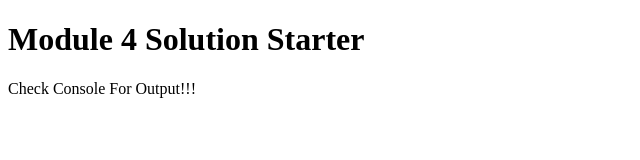
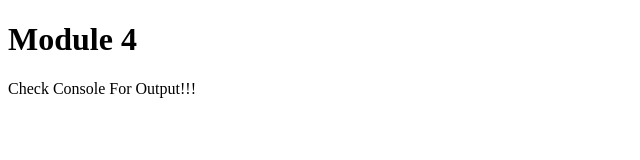
Before and after one commit to Piyush1381/Module-4, a plain HTML site: page index.html in a window 1280 px wide. Shown: the whole page, without its empty margins (0-640 px from the left). Drawn offline with Linux system fonts and the light colour scheme.

Commit message:
Update index.html

```diff
--- a/index.html
+++ b/index.html
@@ -11,7 +11,7 @@
   <script src="script.js"></script>
 </head>
 <body>
-  <h1>Module 4 Solution Starter</h1>
+  <h1>Module 4 </h1>
   <p>Check Console For Output!!! </p>
 </body>
 </html>
```
